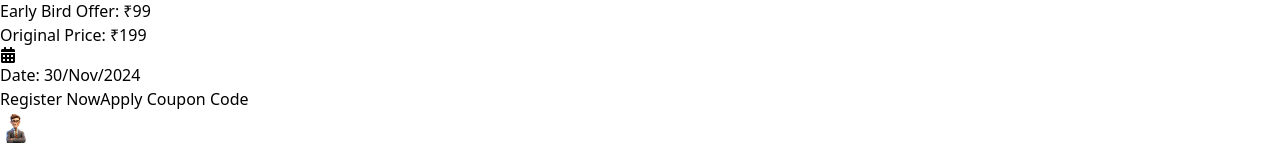
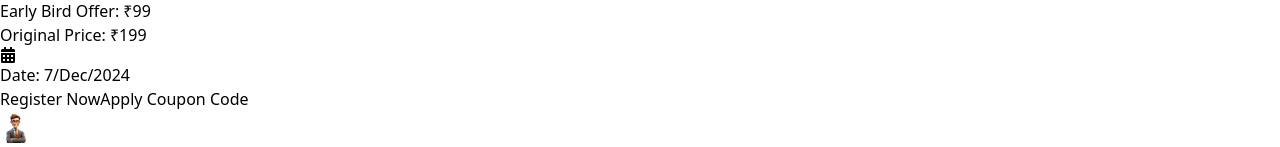
Before and after one commit to aadixcodes/NexHub---Tech-Community-Website, a Next.js app: page /gamealchemy-gaming-development-workshop in a window 1280 px wide. Shown: the part 270-417 px from the top of the page. Built offline with nearby package versions, Linux system fonts and the light colour scheme.

Commit message:
Morning Commit

```diff
--- a/src/app/gamealchemy-gaming-development-workshop/page.jsx
+++ b/src/app/gamealchemy-gaming-development-workshop/page.jsx
@@ -69,7 +69,7 @@ const GameAlchemyGamingDevelopmentWorkshop = () => {
               <div className="text-gray-600 mb-4 flex flex-col sm:flex-row items-start sm:items-center gap-2">
                 <div className="flex items-center gap-1">
                   <FaCalendarAlt className="text-gray-600" />
-                  <span>Date: 30/Nov/2024</span>
+                  <span>Date: 7/Dec/2024</span>
                 </div>
               </div>
               {/* Coupon code section */}
--- a/src/components/EventCard.jsx
+++ b/src/components/EventCard.jsx
@@ -97,7 +97,7 @@ const EventCard = () => {
             </h2>
             <p className="text-[13px] md:text-[15px] opacity-90 mb-1">
               {" "}
-              <i> Nov 30, 2024</i>
+              <i> Dec 7, 2024</i>
             </p>
             <p className="text-[13px] md:text-[15px] opacity-90 mb-1">
               {" "}
```
